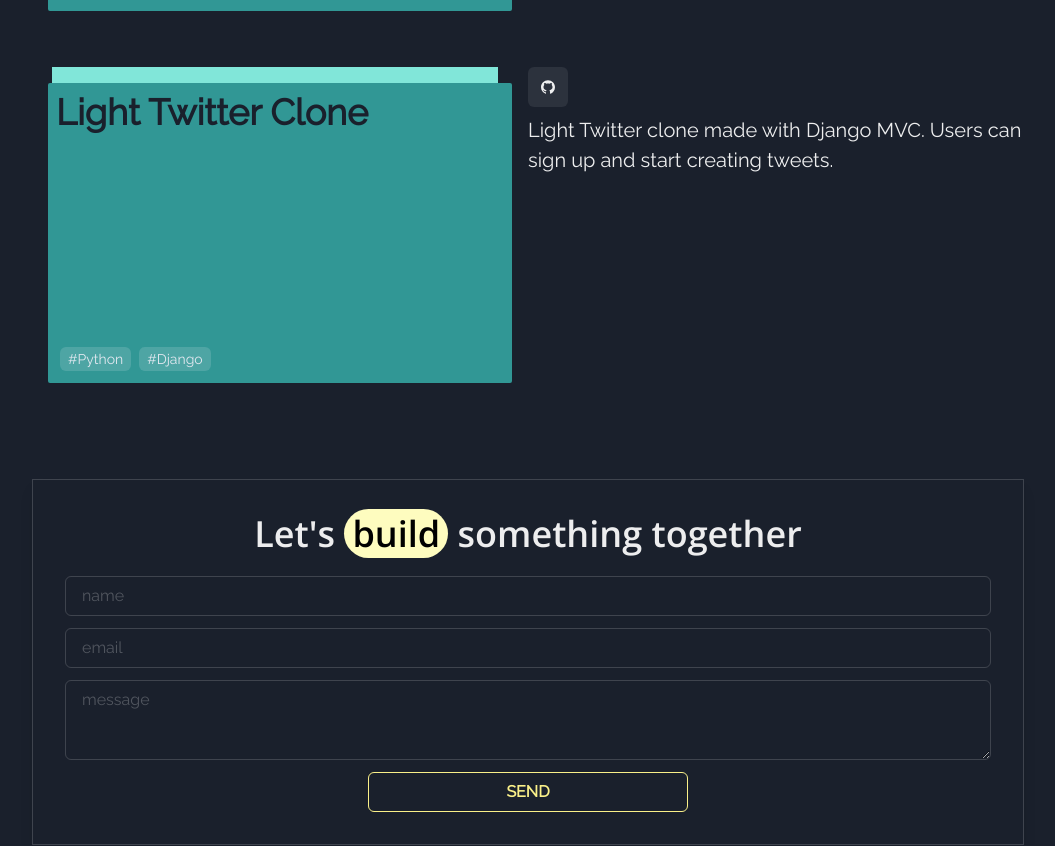
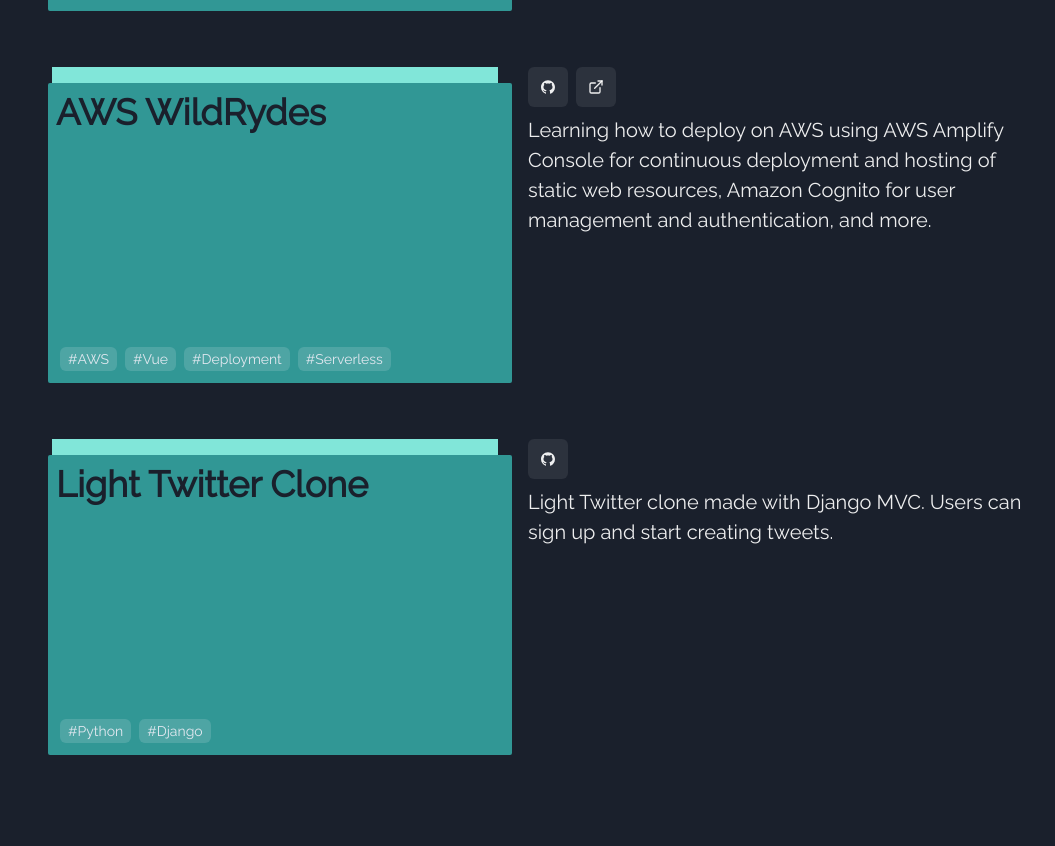
Before and after one commit to jsc-repo/portfolio, a Next.js app: page / in a window 1280 px wide. Shown: the part 1648-2494 px from the top of the page, without its empty margins (112-1167 px from the left). Built offline with nearby package versions, Linux system fonts and the light colour scheme.

Commit message:
added new aws project

```diff
--- a/components/Card.jsx
+++ b/components/Card.jsx
@@ -19,8 +19,9 @@
 import { motion } from "framer-motion";
 import { AiFillGithub } from "react-icons/ai";
 import { useEffect, useState } from "react";
+import { ExternalLinkIcon } from "@chakra-ui/icons";
 
-const Card = ({ title, desc, variants, tags, href }) => {
+const Card = ({ title, desc, variants, tags, href, liveHref }) => {
   const [isMounted, setIsMounted] = useState("false");
 
   useEffect(() => {
@@ -86,10 +87,22 @@
       </Box>
       <Divider display={["flex", "none"]} />
 
-      <Stack mt={["2", "0"]}>
-        <Link href={href} isExternal aria-label="link to github project">
-          <IconButton icon={<AiFillGithub />} size="md" />
-        </Link>
+      <Stack mt={["2", "0"]} direction="column">
+        <Stack direction={"row"}>
+          <Link href={href} isExternal aria-label="link to github project">
+            <IconButton icon={<AiFillGithub />} size="md" />
+          </Link>
+
+          {liveHref && (
+            <Link
+              href={liveHref}
+              isExternal
+              aria-label="link to project website"
+            >
+              <IconButton icon={<ExternalLinkIcon />} size="md" />
+            </Link>
+          )}
+        </Stack>
         <Text fontSize={"xl"}>{desc}</Text>
       </Stack>
       {/* <Flex alignItems="center"></Flex> */}
--- a/components/Portfolio.jsx
+++ b/components/Portfolio.jsx
@@ -106,6 +106,19 @@
 
           <Box>
             <Card
+              title="AWS WildRydes"
+              desc={`Learning how to deploy on AWS using AWS Amplify Console
+                for continuous deployment and hosting of static web resources,
+                Amazon Cognito for user management and authentication, and more.`}
+              variants={listItem}
+              tags={["AWS", "Vue", "Deployment", "Serverless"]}
+              href="https://github.com/jsc-repo/django-social"
+              liveHref="https://main.d34p6tzbgg81he.amplifyapp.com/"
+            />
+          </Box>
+
+          <Box>
+            <Card
               title="Light Twitter Clone"
               desc={
                 "Light Twitter clone made with Django MVC. Users can sign up and start creating tweets."
@@ -122,3 +135,23 @@
 };
 
 export default Portfolio;
+
+// In this tutorial, you'll create a simple serverless web application that
+// enables users to request unicorn rides from the Wild Rydes fleet.
+// The application will present users with an HTML based user interface
+// for indicating the location where they would like to be picked up
+// and will interface on the backend with a RESTful web service to submit
+// the request and dispatch a nearby unicorn. The application will also
+// provide facilities for users to register with the service and log in
+// before requesting rides.
+
+// The application architecture uses AWS Lambda, Amazon API Gateway,
+// Amazon DynamoDB, Amazon Cognito, and AWS Amplify Console.
+// Amplify Console provides continuous deployment and hosting of the
+// static web resources including HTML, CSS, JavaScript, and image files
+// which are loaded in the user's browser. JavaScript executed in the
+// browser sends and receives data from a public backend API built using
+// Lambda and API Gateway. Amazon Cognito provides user management and
+// authentication functions to secure the backend API. Finally,
+// DynamoDB provides a persistence layer where data can be stored
+// by the API's Lambda function.
```
